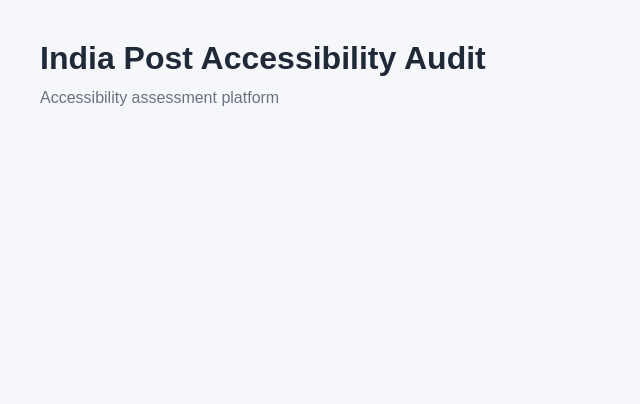
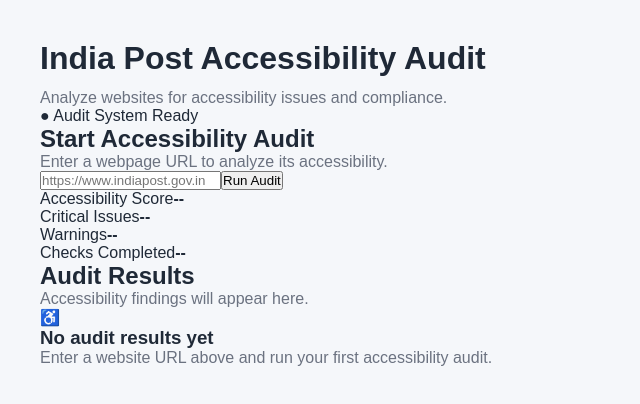
Before and after one commit to santoshml-lab/india-post-accessibility-audit, a React (Vite) app in the folder client/: page / in a window 1280 px wide. Shown: the top 404 px of the page, without its empty margins (0-640 px from the left). Built offline with nearby package versions, Linux system fonts and the light colour scheme.

Commit message:
Update App.jsx

```diff
--- a/client/src/App.jsx
+++ b/client/src/App.jsx
@@ -3,8 +3,76 @@
 function App() {
   return (
     <div className="app">
-      <h1>India Post Accessibility Audit</h1>
-      <p>Accessibility assessment platform</p>
+      <header className="header">
+        <div>
+          <h1>India Post Accessibility Audit</h1>
+          <p>Analyze websites for accessibility issues and compliance.</p>
+        </div>
+
+        <div className="status">
+          ● Audit System Ready
+        </div>
+      </header>
+
+      <main>
+        <section className="audit-card">
+          <h2>Start Accessibility Audit</h2>
+          <p className="description">
+            Enter a webpage URL to analyze its accessibility.
+          </p>
+
+          <div className="audit-form">
+            <input
+              type="url"
+              placeholder="https://www.indiapost.gov.in"
+              aria-label="Website URL"
+            />
+
+            <button type="button">
+              Run Audit
+            </button>
+          </div>
+        </section>
+
+        <section className="stats">
+          <div className="stat-card">
+            <span>Accessibility Score</span>
+            <strong>--</strong>
+          </div>
+
+          <div className="stat-card">
+            <span>Critical Issues</span>
+            <strong>--</strong>
+          </div>
+
+          <div className="stat-card">
+            <span>Warnings</span>
+            <strong>--</strong>
+          </div>
+
+          <div className="stat-card">
+            <span>Checks Completed</span>
+            <strong>--</strong>
+          </div>
+        </section>
+
+        <section className="results-card">
+          <div className="section-header">
+            <div>
+              <h2>Audit Results</h2>
+              <p>Accessibility findings will appear here.</p>
+            </div>
+          </div>
+
+          <div className="empty-state">
+            <div className="empty-icon">♿</div>
+            <h3>No audit results yet</h3>
+            <p>
+              Enter a website URL above and run your first accessibility audit.
+            </p>
+          </div>
+        </section>
+      </main>
     </div>
   );
 }
```
